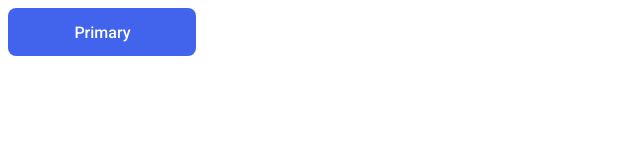
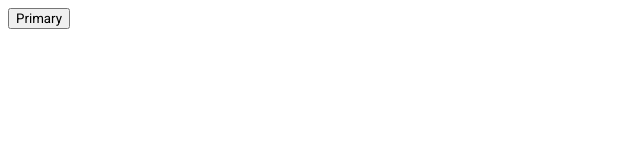
Before and after one commit to js-tasks-ru/htmlcss-20231222_gornyy2002, a website: page 05-lection3/02-modal/index.html in a window 1280 px wide. Shown: the whole page, without its empty margins (0-640 px from the left). Drawn offline with Linux system fonts and the light colour scheme.

Commit message:
commit 1

```diff
--- a/assets/css/main.css
+++ b/assets/css/main.css
@@ -22,22 +22,3 @@
 * {
     font-family: 'Roboto', sans-serif;
 }
-
-button[class^='main__button']{
-    border-radius: 8px;
-    text-align: center;
-    font-family:'Roboto', sans-serif;;
-    font-size: 16px;
-    font-style: normal;
-    font-weight: 500;
-    line-height: normal;
-    padding: 15px 65.58px 14px 66.42px;
-    text-wrap: nowrap;
-}
-
-.main__button_primary{
-    background-color: #4263EB;
-    border:none;
-    color: #FFF;
-    transition: background 0.3s linear;
-}
```
